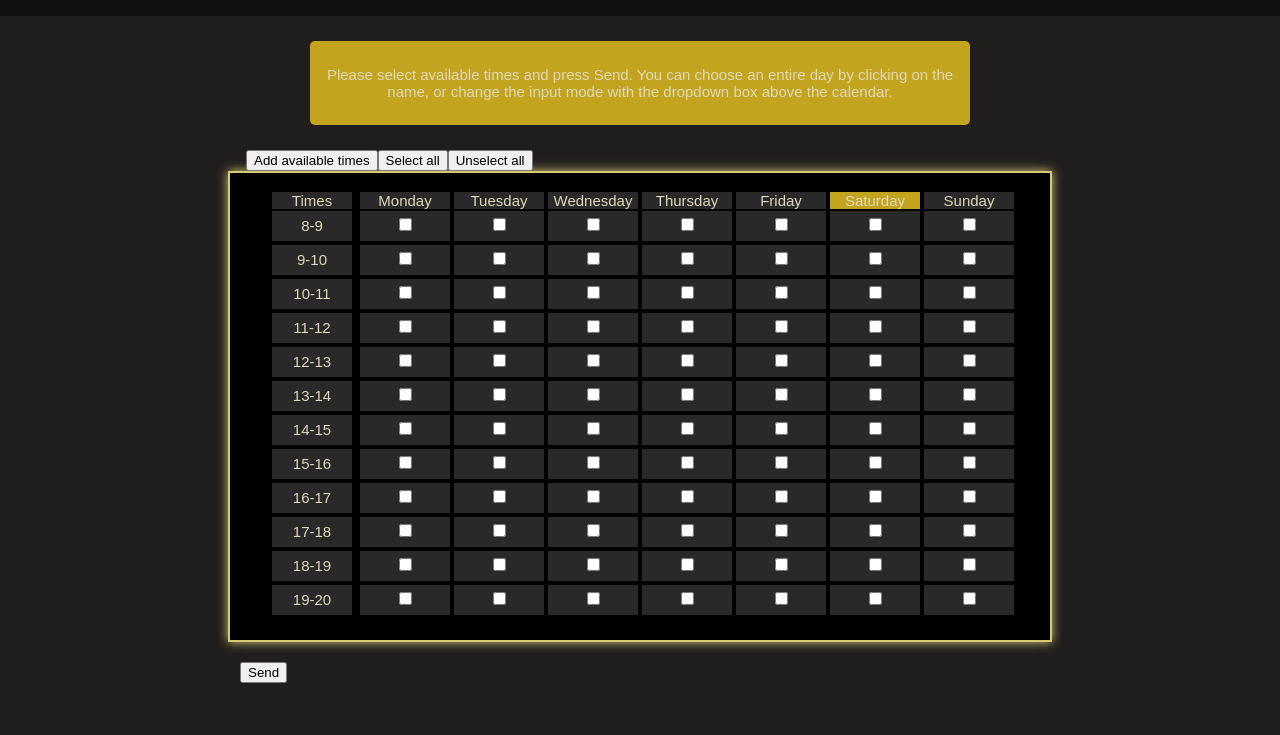
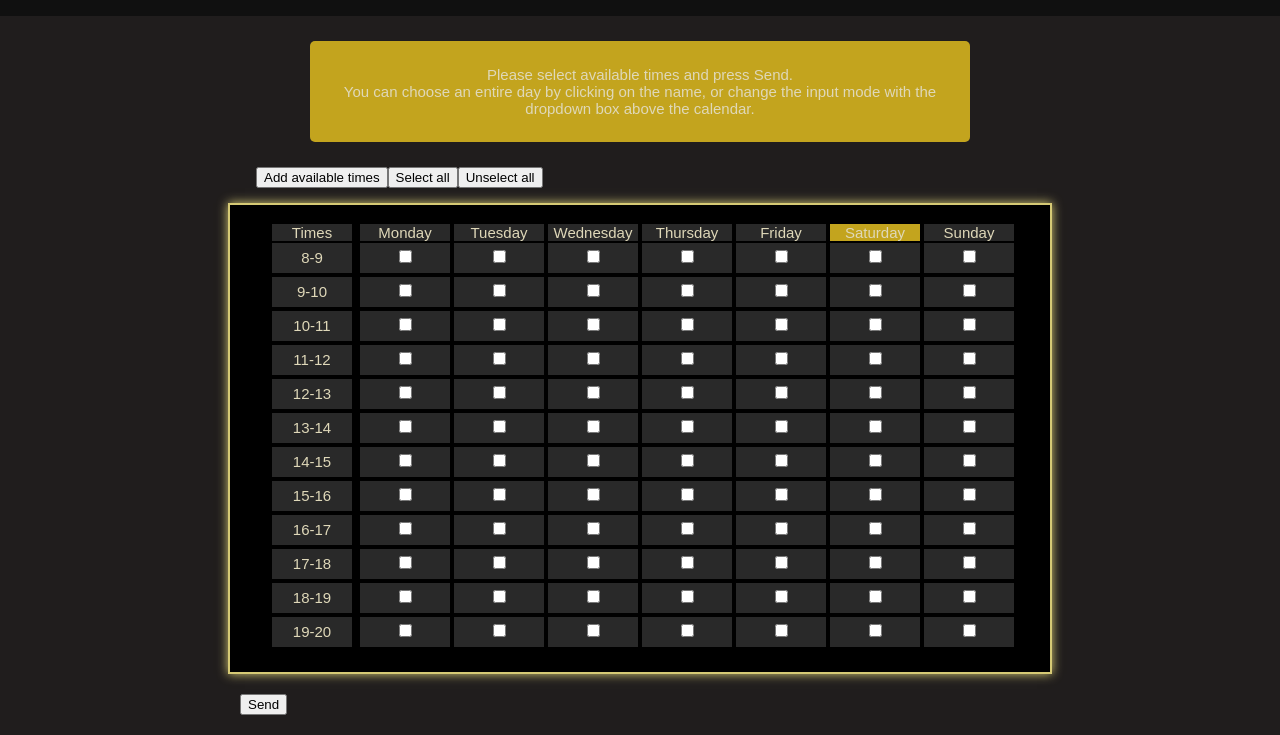
Before and after one commit to elsilv/weekling-web, a React app in the folder webfront/: page / in a window 1280 px wide. Shown: the part 146-881 px from the top of the page. Before the commit the page ends 849 px from the top, so only its background shows below. Built offline with nearby package versions, Linux system fonts and the light colour scheme.

Commit message:
Koodia siistitty, buttonit hieman siistimmät

```diff
--- a/webfront/src/index.js
+++ b/webfront/src/index.js
@@ -72,7 +72,7 @@ const App = () => {
         }
 
         if (status == false) { makeDate(false) }
-        else { makeDate(true)  }
+        else { makeDate(true) }
 
         // Notifikaatiot lisäyksen onnistumisesta ja epäonnistumisesta
         const notyf = new Notyf()
@@ -191,25 +191,21 @@ const App = () => {
             <head>
                 <meta charset="UTF-8" />
                 <link type="text/css" href="pohja.css" />
-                <script src="index.js"> </script>
-                <script src="https://ajax.googleapis.com/ajax/libs/jquery/3.5.1/jquery.min.js"></script>
-
             </head>
             <body id="vartalo">
                 <div id="headerContainer">
                     <img src={`${logo}`} alt="logo" />
-                    <div id="otsikko"> <h3>{`${eventName}`}</h3> </div>
+                    <div id="otsikko"> <h3>{ `${eventName}` }</h3> </div>
                 </div>
                 <div id="header"></div>
                 <div id="instructions">
-                    <p id="instructions-text">Please select available times and press Send.
-                                              You can choose an entire day by clicking on the name, or change the input mode with
+                    <p id="instructions-text">Please select available times and press Send.<br></br>
+                    You can choose an entire day by clicking on the name, or change the input mode with
                                               the dropdown box above the calendar.</p>
                 </div>
 
                 <div id="buttons">
-                    <button onClick={() => setStatus(!status)}>{status ? 'Add available times' : 'Add non-available times'}</button>
-
+                    <button onClick={ () => setStatus(!status) }>{ status ? 'Add available times' : 'Add non-available times' }</button>
                     <div id="selectButtonDiv">
                         <button id="selectButton" onClick={selectAll}>
                             <div id="selectButtonText">Select all</div>
--- a/webfront/src/pohja.css
+++ b/webfront/src/pohja.css
@@ -40,15 +40,12 @@ html, body {
 
 #buttons {
     display: flex;
-    align-items: center;
     margin: auto;
-    line-height: normal;
+    margin-bottom: 15px;
     max-width: 60%;
-    overflow-x: auto;
     text-align: center;
     font-family: Arial, Helvetica, sans-serif;
     font-size: 15px;
-    padding-right: 20px;
 }
 
 #instructions {
@@ -95,7 +92,6 @@ html, body {
     background: #c3a41e;
 }
 
-
 .sivu {
     margin: 0px;
     padding: 0px;
@@ -109,7 +105,6 @@ html, body {
     border-top: 4px solid black;
     border-bottom: 4px solid black;
     width: 80px;
-
     background-color: #292929;
 }
 
@@ -183,8 +178,6 @@ html, body {
         width: 80%;
         max-width: 800px;
     }
-
-
 }
 
 @media screen and (min-width: 1000px) {
```
Also changed, not shown: webback/build/asset-manifest.json, webback/build/index.html, 10 other files.
